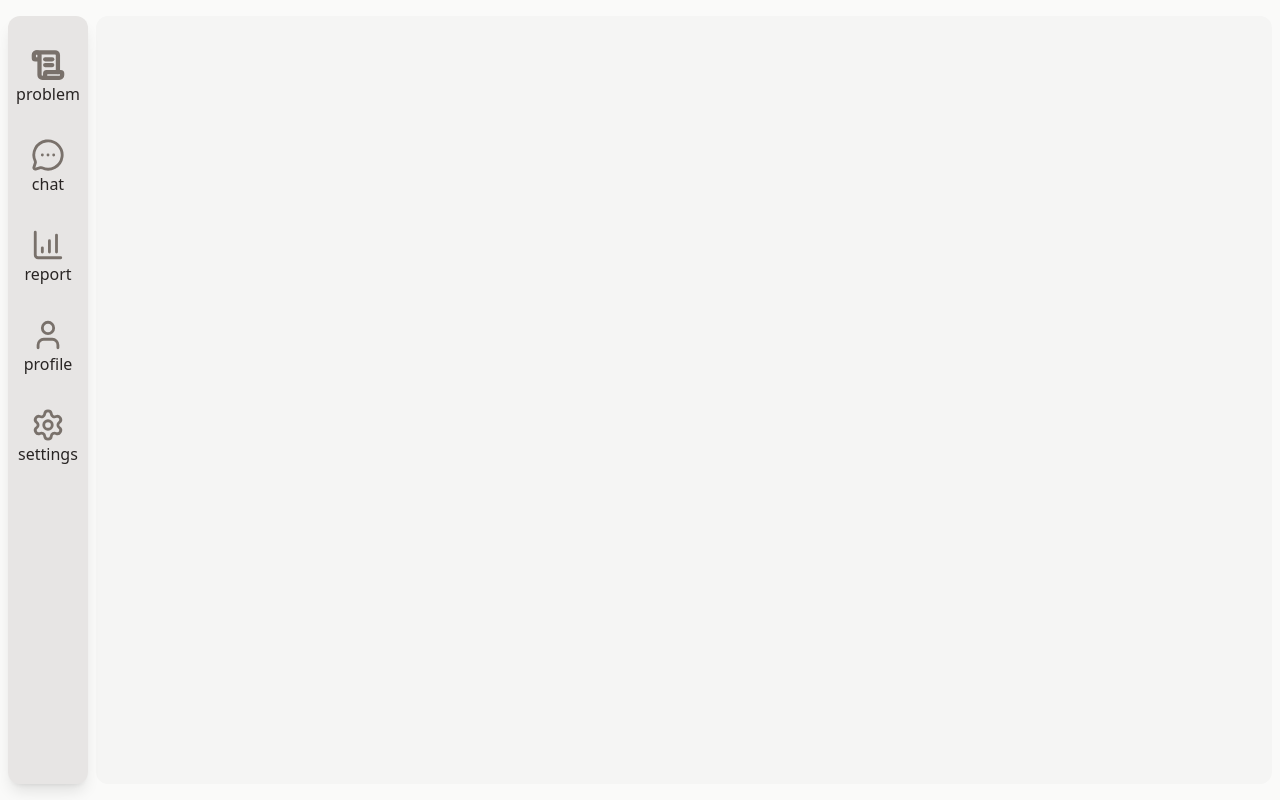
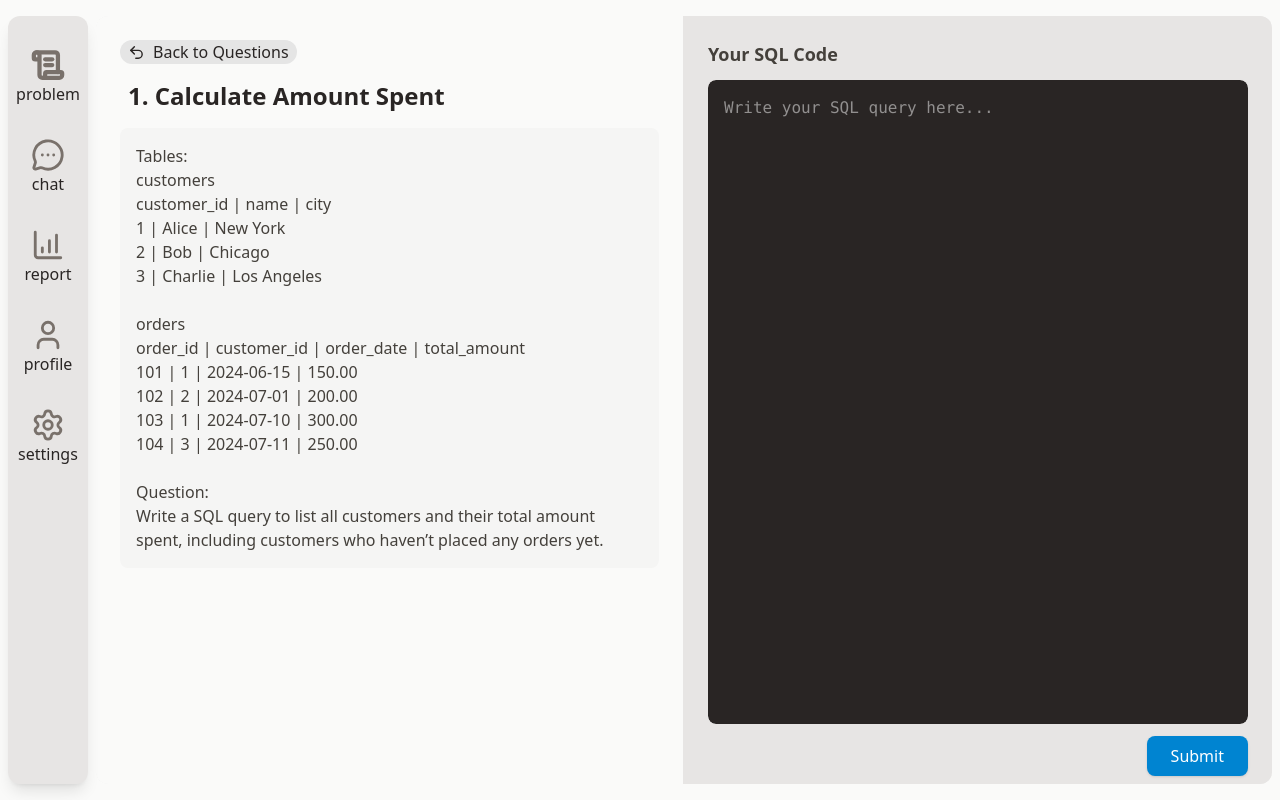
Before and after one commit to ruitingm/sql-study-room, a React (Vite) app: page /main/problems/1 in a window 1280 px wide. Built offline with nearby package versions, Linux system fonts and the light colour scheme.

Commit message:
added problem edit page

```diff
--- a/src/Main/MainPage.tsx
+++ b/src/Main/MainPage.tsx
@@ -5,6 +5,7 @@ import Setting from "../Setting/Setting";
 import Analysis from "../Report/Report";
 import AIChat from "../AIChat/AIChat";
 import AllProblems from "../Problem/AllProblems";
+import ProblemEdit from "../Problem/ProblemEdit";
 
 export default function MainPage() {
   return (
@@ -21,6 +22,7 @@ export default function MainPage() {
           <Route path="analysis" element={<Analysis />} />
           <Route path="allproblems" element={<AllProblems />} />
           <Route path="chat" element={<AIChat />} />
+          <Route path="problems/:qid" element={<ProblemEdit />} />
         </Routes>
       </div>
     </div>
--- a/src/Problem/Problem.tsx
+++ b/src/Problem/Problem.tsx
@@ -7,6 +7,7 @@ export type ProblemProps = {
 };
 
 import { Check } from "lucide-react";
+import { Link } from "react-router";
 export default function Problem({
   id,
   title,
@@ -27,6 +28,7 @@ export default function Problem({
   };
 
   return (
+    <Link to={`/main/problems/${id}`}>
       <div className="flex justify-between items-center ps-2 pe-5 py-3 rounded-lg transition odd:bg-stone-50 even:bg-stone-200 mb-1 hover:cursor-pointer ">
         <div className="w-5 flex justify-center me-2">
           {solved && <Check size={15} className="text-emerald-700" />}
@@ -43,5 +45,6 @@ export default function Problem({
           </span>
         </div>
       </div>
+    </Link>
   );
 }
--- /dev/null
+++ b/src/Problem/ProblemEdit.tsx
@@ -0,0 +1,115 @@
+import { Check, X, Undo2 } from "lucide-react";
+import { useState } from "react";
+import { Link, useParams } from "react-router";
+
+export default function ProblemEdit() {
+  const { qid } = useParams();
+  const qTitle = "Calculate Amount Spent";
+  const qDescription = `Tables:
+customers
+customer_id | name | city
+1 | Alice | New York
+2 | Bob | Chicago
+3 | Charlie | Los Angeles
+
+orders
+order_id | customer_id | order_date | total_amount
+101 | 1 | 2024-06-15 | 150.00
+102 | 2 | 2024-07-01 | 200.00
+103 | 1 | 2024-07-10 | 300.00
+104 | 3 | 2024-07-11 | 250.00
+
+Question:
+Write a SQL query to list all customers and their total amount spent, including customers who haven’t placed any orders yet.`;
+  const qSolution = `SELECT c.name, COALESCE(SUM(o.total_amount), 0) AS total_spent
+FROM customers c
+LEFT JOIN orders o ON c.customer_id = o.customer_id
+GROUP BY c.customer_id, c.name;`;
+  const [submitted, setSubmitted] = useState(false);
+  const [passed, setPassed] = useState(false);
+  const [solutionVisible, setSolutionVisible] = useState(false);
+  const [code, setCode] = useState("");
+
+  const handleSubmit = () => {
+    setSubmitted(true);
+    const success = Math.random() > 0.5;
+    setPassed(success);
+    setSolutionVisible(true);
+  };
+
+  return (
+    <div className="flex h-screen bg-stone-100 text-stone-800 overflow-hidden">
+      <div className="w-1/2 flex flex-col border-r border-stone-200 bg-stone-50 p-6 overflow-y-auto">
+        <div className="flex mb-4 text-stone-800">
+          <Link to="/main/allproblems">
+            <div className="flex items-center justify-center bg-neutral-200 rounded-3xl px-2 ">
+              <Undo2 size={17} className="me-2" />
+              <span>Back to Questions</span>
+            </div>
+          </Link>
+        </div>
+        <h2 className="text-2xl font-semibold mb-2 ms-2">
+          {qid}.&nbsp;{qTitle}
+        </h2>
+        <div className="bg-stone-100 rounded-lg p-4 text-md text-stone-700 mb-4 mt-2">
+          <pre className="whitespace-pre-wrap wrap-break-word font-sans text-stone-700">
+            {qDescription}
+          </pre>
+        </div>
+        {submitted && (
+          <div
+            className={`p-3 rounded-lg font-medium mb-4 ${
+              passed
+                ? "bg-emerald-100 text-emerald-900 border border-emerald-400"
+                : "bg-rose-100 text-rose-800 border border-rose-400"
+            }`}
+          >
+            {passed && (
+              <div className="flex items-center space-x-2 mx-2">
+                <Check size={20} className="text-emerald-700" />
+                <span>Test Case Passed</span>
+              </div>
+            )}
+            {!passed && (
+              <div className="flex items-center space-x-2 mx-2">
+                <X size={20} />
+                <span>Test Case Failed</span>
+              </div>
+            )}
+          </div>
+        )}
+        {solutionVisible && (
+          <div className="mt-4 border-t border-stone-300 pt-3">
+            <h3 className="text-lg font-semibold text-stone-700 mb-2 ms-1">
+              Solution
+            </h3>
+            <pre className="bg-stone-900 text-stone-50 rounded-lg p-4 text-sm overflow-x-auto shadow-inner mb-7">
+              {qSolution}
+            </pre>
+          </div>
+        )}
+      </div>
+      <div className="w-1/2 flex flex-col bg-stone-200 p-6 relative">
+        <h2 className="text-lg font-semibold text-stone-700 mb-3">
+          Your SQL Code
+        </h2>
+        <div className="flex-1 overflow-y-auto rounded-lg shadow-inner">
+          <textarea
+            value={code}
+            onChange={(e) => setCode(e.target.value)}
+            placeholder="Write your SQL query here..."
+            className="w-full h-full min-h-[400px] bg-stone-800 text-stone-50 font-mono text-md rounded-lg p-4 resize-none focus:outline-none focus:ring-2 focus:ring-white"
+          />
+        </div>
+        <div className="sticky bottom-0 bg-stone-200 py-3 flex justify-end mb-1">
+          <button
+            onClick={handleSubmit}
+            className="bg-sky-600 hover:bg-sky-700 text-white px-6 py-2 rounded-lg font-medium transition-all shadow-sm"
+          >
+            Submit
+          </button>
+        </div>
+      </div>
+    </div>
+  );
+}
```
Lines whose indentation alone changed are shown as unchanged.
